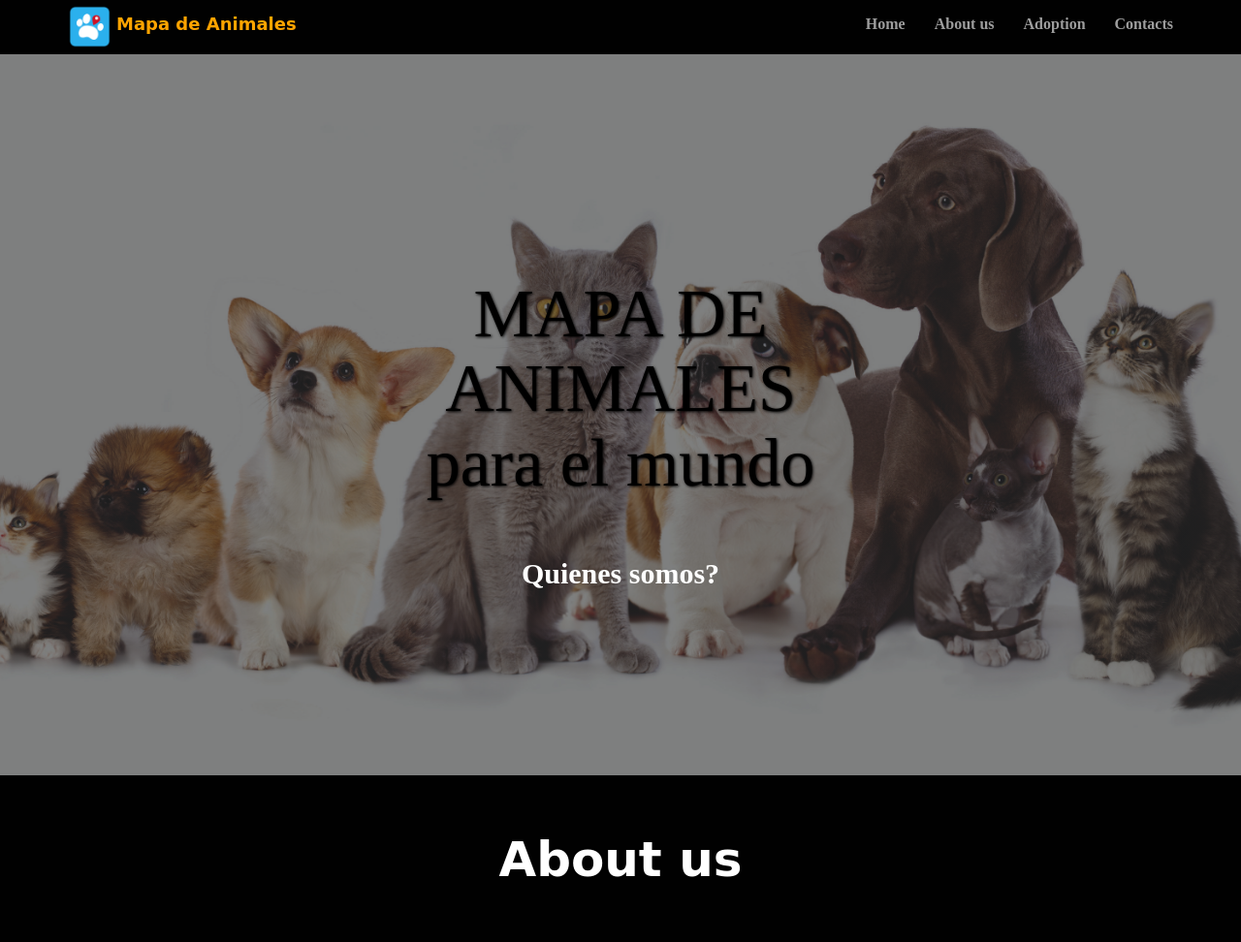
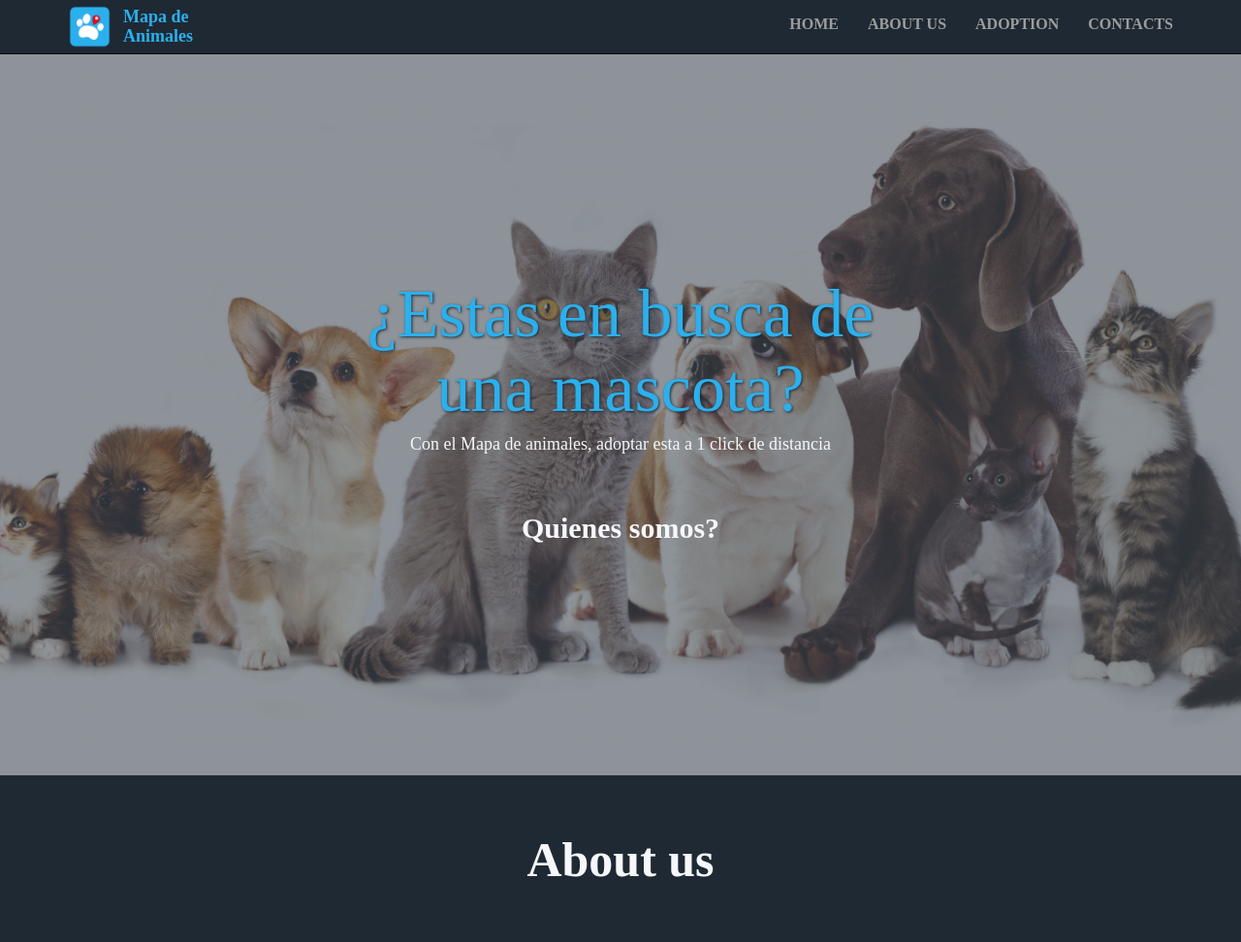
Before and after one commit to WilliBobadilla/MapaAnimales, a Django app: template mapp/templates/inicio.html in a window 1280 px wide. Shown: the top 972 px of the page at 97% size. Run offline with Django 3.2, Linux system fonts and the light colour scheme; the template is opened without the code that fills it, so the values that code supplies are empty; some libraries are stand-ins or nearby versions.

Commit message:
agregando styles

```diff
--- a/mapp/static/style/inicio.css
+++ b/mapp/static/style/inicio.css
@@ -2,11 +2,12 @@
   margin: 0;
   padding: 0;
   font-family: Century Gothic;
+  scroll-behavior: smooth;
 
 }
 
 header{
-  background-image: linear-gradient(rgba(0,0,0,0.5),rgba(0,0,0,0.5)), url(../img/1.jpg);
+  background-image: linear-gradient(rgba(31, 41, 51,0.5),rgba(31, 41, 51,0.5)), url(../img/1.jpg);
   height: 100vh;
   background-size: cover;
   background-position: center;
@@ -53,7 +54,6 @@ h2.section_title {
   font-size: 50px;
   margin: 60px 50px;
   font-weight: 600;
-  font-family: 'Oleo Script', cursive;
 }
 
 #startscreen {
@@ -61,9 +61,8 @@ h2.section_title {
   padding-top: 65px;
   min-height: 500px;
   font-weight: bold;
-  color: #ffffff;
+  color: #F5F7FA;
   text-align: center;
-
 }
 
 .title{
@@ -74,15 +73,15 @@ h2.section_title {
 }
 
 .title h1{
-  color: #000;
+  color: #2BB0ED;
   font-size: 70px;
-  text-shadow: 1px 1px 3px #010101;
+  text-shadow: 1px 1px 3px #1F2933;
 }
 
 .title a{
     display: block;
     text-decoration: none;
-    color: #ffffff;
+    color: #F5F7FA;
     margin: 50px auto;
     padding: 5px 0;
     font-size: 30px;
@@ -90,58 +89,58 @@ h2.section_title {
 }
 
 .title a:hover{
-  color: #010101;
+  color: #2BB0ED;
   text-decoration: none;
 }
 
-/* $color-main: #010101;
-$color-white: #ffffff;
-$color-name: #FFA400;
-$color-blue: #009FFD;
-$color-blue-dark: #1C77C3; */
+/* Dark gray : #1F2933
+  White : #F5F7FA
+  sky blue : #2BB0ED
+*/
+
 /* Top Navigation */
 .navbar.navbar-inverse {
-  background: #010101!important;
+  background: #1F2933!important;
 }
 .navbar-header * {
-  color: #ffffff!important;
+  color: #F5F7FA!important;
 }
 .navbar-brand {
-
-  font-family: 'Oleo Script', cursive;
   font-weight: bold;
-  font-size: 20px;
-  color: #FFA400!important;
+  font-size: 25px;
+  padding: 7px!important;
+  margin: 0px!important;
+  color: #2BB0ED!important;
 }
-
 .navbar-inverse .navbar-toggle:focus, .navbar-inverse .navbar-toggle:hover {
-  background-color: #010101;
+  background-color: #1F2933;
 }
 .navbar-inverse .navbar-toggle .icon-bar {
-  background-color: #ffffff!important;
+  background-color: #F5F7FA!important;
 }
 .navbar-inverse .navbar-nav>li>a {
   font-size: 16px;
-  color: white;
+  color: #F5F7FA;
   font-weight: 600;
-  /* text-transform: uppercase; */
+  text-transform: uppercase;
 }
 .navbar-inverse .navbar-nav>li>a:hover,
 .navbar-inverse .navbar-nav>.active>a:hover,
 .navbar-inverse .navbar-nav>.active>a:focus,
 .navbar-inverse .navbar-nav>.active>a {
-  color: #010101;
-  background-color: #ffffff;
+  color: #1F2933;
+  background-color: #F5F7FA;
 }
 .navbar-inverse .navbar-nav>.open>a, .navbar-inverse .navbar-nav>.open>a:focus, .navbar-inverse .navbar-nav>.open>a:hover {
-  background-color: #010101;
-  color: #ffffff;
+  background-color: #1F2933;
+  color: #F5F7FA;
 }
 
 #about {
-  background: #010101;
+  min-height: 500px;
+  background: #1F2933;
   padding: 0 0 60px;
-  color: #ffffff;
+  color: #F5F7FA;
 }
 #about p {
   font-size: 30px;
--- a/mapp/templates/inicio.html
+++ b/mapp/templates/inicio.html
@@ -19,9 +19,8 @@
             <span class="icon-bar"></span>
             <span class="icon-bar"></span>
           </button>
-
             <img class="logo" src="../static/img/logo.png">
-            <a class="navbar-brand page-scroll" href="#">Mapa de Animales</a>
+            <a class="navbar-brand" href="#">Mapa de<br>Animales</a>
 
 
         </div>
@@ -38,8 +37,8 @@
       <!-- /.container -->
     </nav>
     <section class= "title" id="startscreen">
-            <h1>MAPA DE ANIMALES <br>para el mundo</h1>
-
+            <h1>¿Estas en busca de una mascota?</h1>
+            <h4>Con el Mapa de animales, adoptar esta a 1 click de distancia</h4>
             <a class="page-scroll" href="#about">Quienes somos?</a>
     </section>
   </header>
@@ -154,8 +153,6 @@
       </div>
     </div>
   </section>
-  <a href="#startscreen" class="page-scroll" id="scroll-to-top">
-    <i class="fa fa-2x fa-chevron-up"></i>
-  </a>
+
 </body>
 </html>
```
Also changed, not shown: other parts of mapp/static/style/inicio.css (+19 -15 lines). Lines whose indentation alone changed are shown as unchanged.
